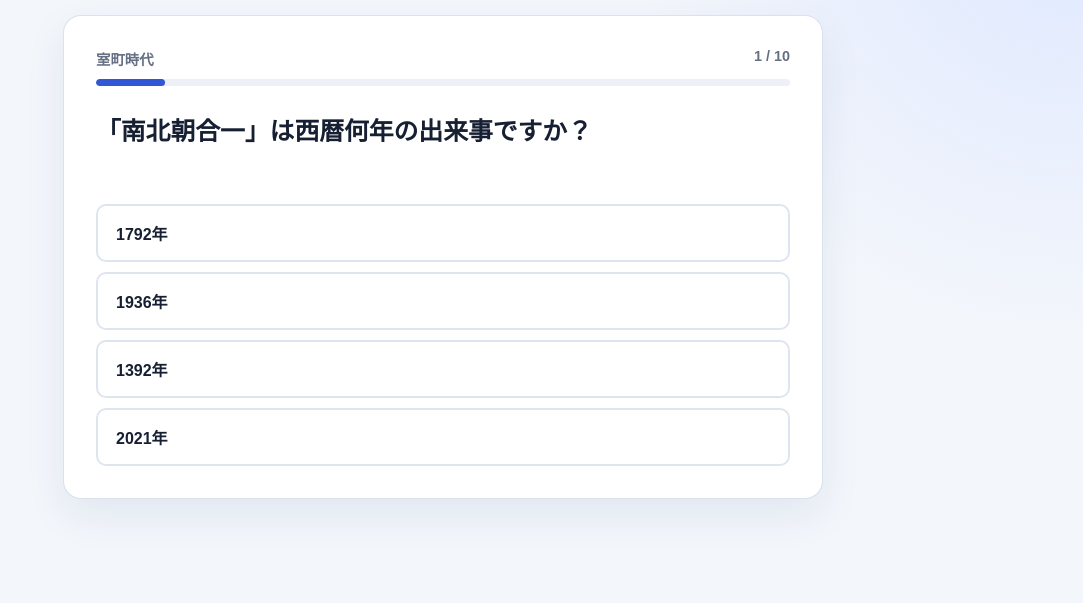
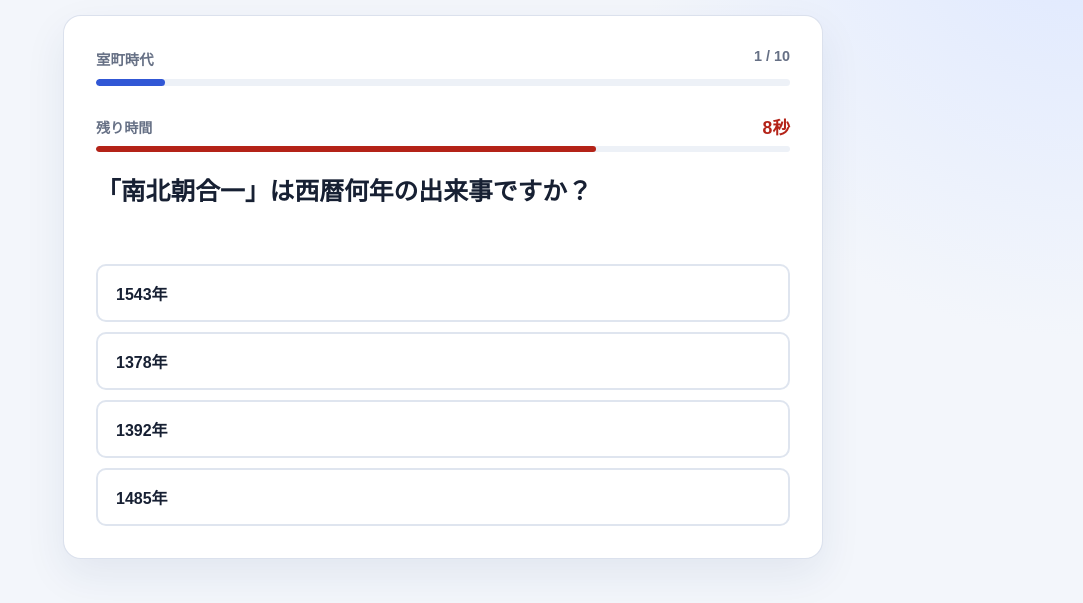
Before and after one commit to hac05970-source/nihonshi-quiz, a plain HTML site: page index.html in a window 1280 px wide. Both pictures are taken after a click on the button "10問を開始". Shown: the part 111-714 px from the top of the page, without its empty margins (197-1280 px from the left). Drawn offline with Linux system fonts and the light colour scheme.

Commit message:
Limit choices by era and add 10-second timer

```diff
--- a/index.html
+++ b/index.html
@@ -49,6 +49,11 @@
         <span id="progress-label"></span>
       </div>
       <div class="progress"><div id="progress-bar"></div></div>
+      <div class="timer-row">
+        <span>残り時間</span>
+        <strong id="timer-label">10秒</strong>
+      </div>
+      <div class="timer-bar"><div id="timer-bar"></div></div>
       <h2 id="question"></h2>
       <div id="choices" class="choices"></div>
       <div id="feedback" class="feedback" hidden>
--- a/script.js
+++ b/script.js
@@ -8,6 +8,8 @@ let questions = [];
 let currentIndex = 0;
 let correctCount = 0;
 let selectedMode = "year";
+let timerId = null;
+const QUESTION_SECONDS = 10;
 const WRONG_STORAGE_KEY = "nihonshi-quiz-wrong-items";
 
 function loadWrongItems() {
@@ -64,9 +66,7 @@ function getSelectedEras() {
 }
 
 function createChoices(question) {
-  const pool = selectedMode === "mix"
-    ? QUIZ_DATA
-    : QUIZ_DATA.filter((item) => item.era && item.era);
+  const pool = QUIZ_DATA.filter((item) => item.era === question.era);
   const field = question.mode === "year" ? "year" : "event";
   const candidates = shuffle(
     [...new Set(pool.filter((item) => item[field] !== question.answer).map((item) => item[field]))]
@@ -118,6 +118,7 @@ function renderQuestion() {
   document.querySelector("#progress-label").textContent = `${currentIndex + 1} / ${questions.length}`;
   document.querySelector("#progress-bar").style.width = `${((currentIndex + 1) / questions.length) * 100}%`;
   document.querySelector("#question").textContent = question.question;
+  startTimer();
 
   const choices = document.querySelector("#choices");
   choices.innerHTML = "";
@@ -133,9 +134,33 @@ function renderQuestion() {
   }
 }
 
+function startTimer() {
+  if (timerId) clearInterval(timerId);
+  const startedAt = Date.now();
+  document.querySelector("#timer-label").textContent = `${QUESTION_SECONDS}秒`;
+  document.querySelector("#timer-bar").style.width = "100%";
+
+  timerId = setInterval(() => {
+    const elapsed = (Date.now() - startedAt) / 1000;
+    const remaining = Math.max(0, QUESTION_SECONDS - elapsed);
+    document.querySelector("#timer-label").textContent =
+      remaining >= 1 ? `${Math.ceil(remaining)}秒` : "0秒";
+    document.querySelector("#timer-bar").style.width = `${remaining / QUESTION_SECONDS * 100}%`;
+    if (remaining <= 0) {
+      clearInterval(timerId);
+      timerId = null;
+      answer(null, null);
+    }
+  }, 100);
+}
+
 function answer(choice, clickedButton) {
+  if (timerId) {
+    clearInterval(timerId);
+    timerId = null;
+  }
   const question = questions[currentIndex];
-  const isCorrect = choice === question.answer;
+  const isCorrect = choice !== null && choice === question.answer;
   const key = itemKey(question.item);
   const wrongItems = loadWrongItems();
   if (isCorrect) {
@@ -153,11 +178,11 @@ function answer(choice, clickedButton) {
     const value = button.textContent.replace(/年$/, "");
     if (value === String(question.answer)) button.classList.add("correct");
   });
-  if (!isCorrect) clickedButton.classList.add("wrong");
+  if (!isCorrect && clickedButton) clickedButton.classList.add("wrong");
 
   const feedback = document.querySelector("#feedback");
   document.querySelector("#feedback-text").textContent =
-    `${isCorrect ? "正解！" : "不正解"}　正解：${question.answer}${question.mode === "year" ? "年" : ""}　${question.item.year}年「${question.item.event}」`;
+    `${isCorrect ? "正解！" : choice === null ? "時間切れ！" : "不正解"}　正解：${question.answer}${question.mode === "year" ? "年" : ""}　${question.item.year}年「${question.item.event}」`;
   feedback.hidden = false;
   document.querySelector("#next-button").textContent =
     currentIndex === questions.length - 1 ? "結果を見る" : "次の問題";
@@ -173,6 +198,10 @@ document.querySelector("#next-button").addEventListener("click", () => {
 });
 
 function showResult() {
+  if (timerId) {
+    clearInterval(timerId);
+    timerId = null;
+  }
   quiz.hidden = true;
   result.hidden = false;
   document.querySelector("#result-score").textContent = `${correctCount} / ${questions.length}`;
--- a/styles.css
+++ b/styles.css
@@ -97,6 +97,30 @@ button {
 .quiz-meta { display: flex; justify-content: space-between; color: var(--muted); font-size: 0.9rem; font-weight: 700; }
 .progress { height: 7px; margin: 10px 0 28px; overflow: hidden; border-radius: 999px; background: #edf1f7; }
 .progress div { height: 100%; width: 0; border-radius: inherit; background: var(--primary); transition: width 180ms ease; }
+.timer-row {
+  display: flex;
+  justify-content: space-between;
+  align-items: center;
+  margin: 18px 0 7px;
+  color: var(--muted);
+  font-size: 0.88rem;
+  font-weight: 700;
+}
+.timer-row strong { color: var(--wrong); font-size: 1.1rem; }
+.timer-bar {
+  height: 6px;
+  margin-bottom: 22px;
+  overflow: hidden;
+  border-radius: 999px;
+  background: #edf1f7;
+}
+.timer-bar div {
+  height: 100%;
+  width: 100%;
+  border-radius: inherit;
+  background: var(--wrong);
+  transition: width 100ms linear;
+}
 .quiz h2 { min-height: 72px; line-height: 1.45; font-size: clamp(1.25rem, 4vw, 1.55rem); }
 .choices { display: grid; gap: 10px; margin-top: 18px; }
 .choice {
```
